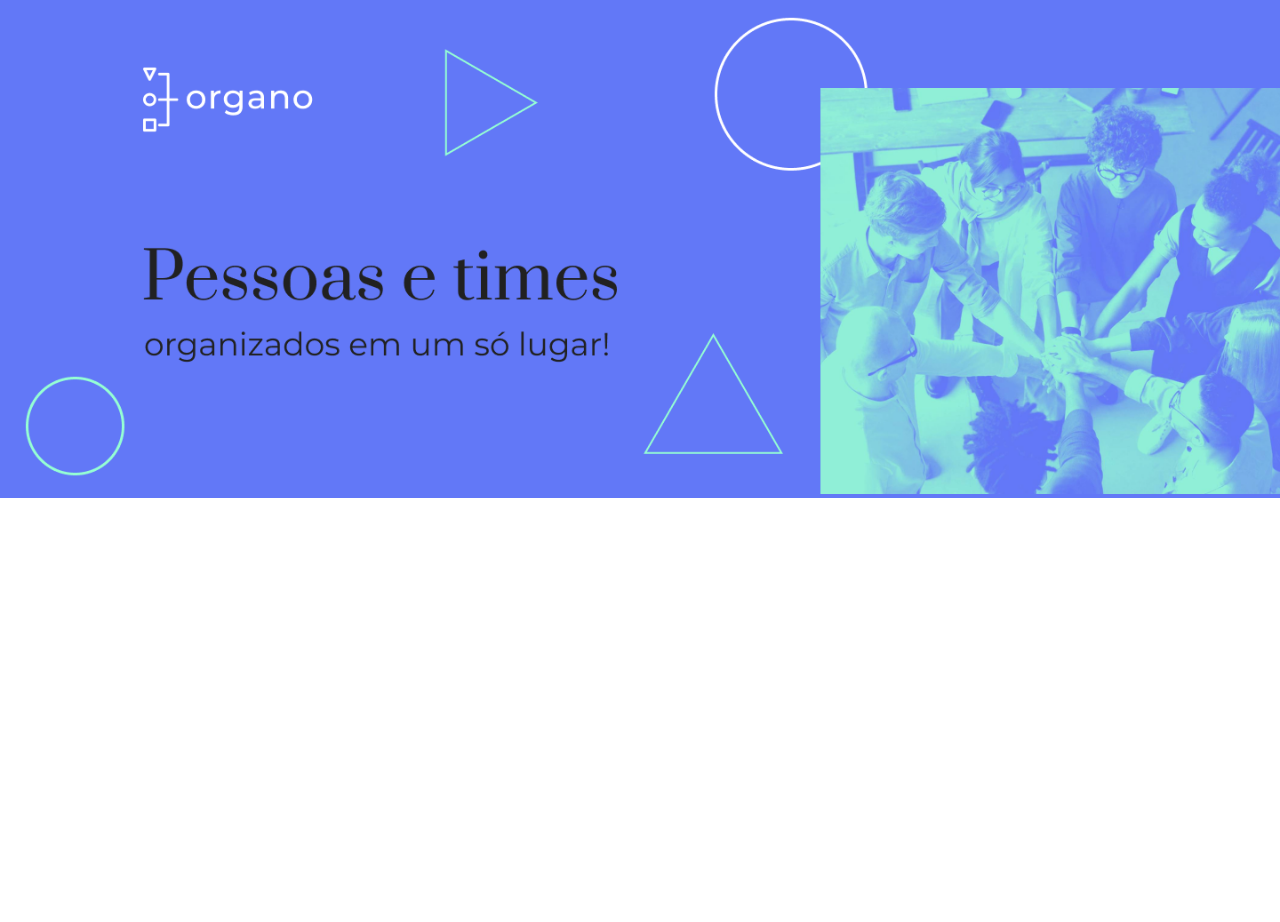
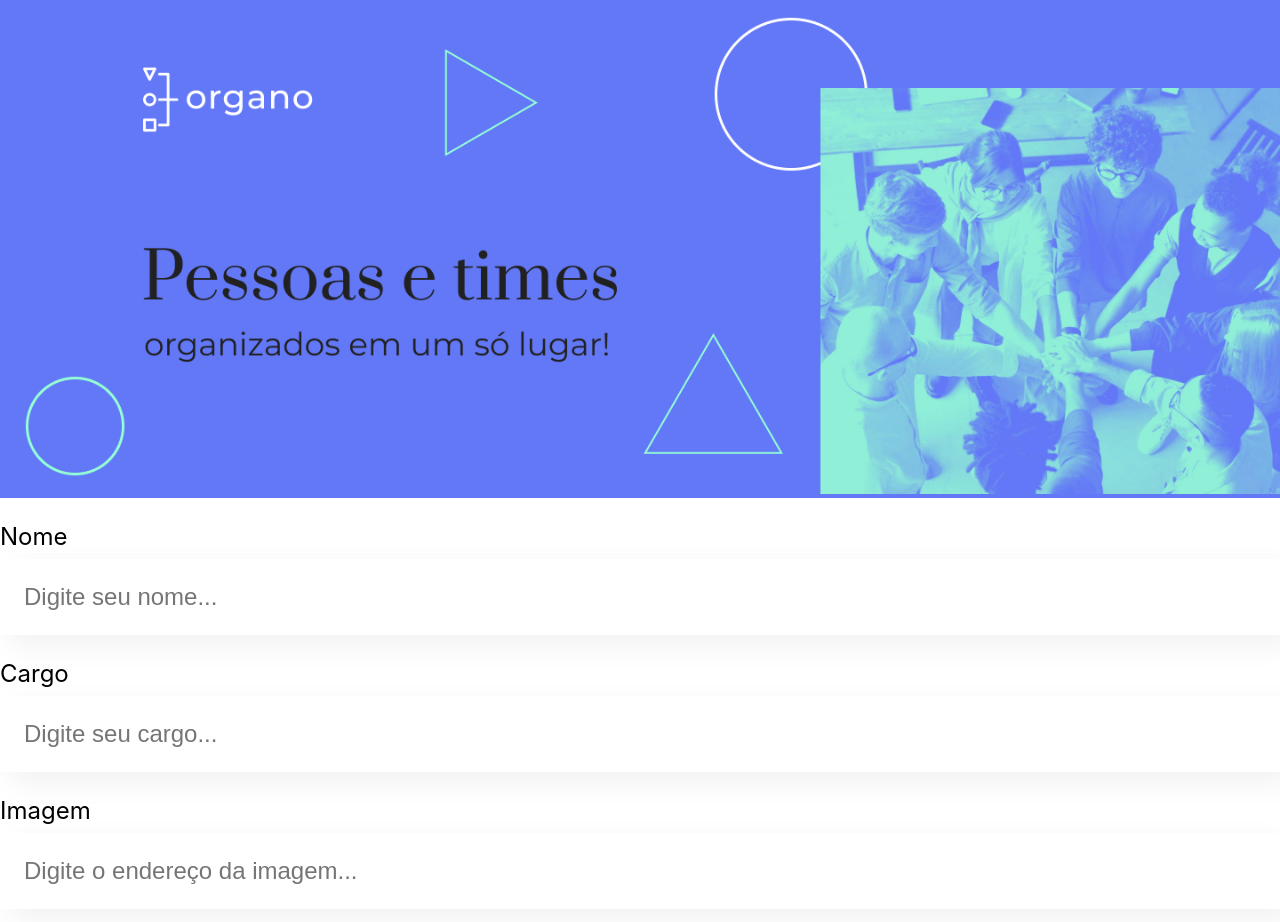
Before and after one commit to matheusjuda/organo-react, a React (Create React App) app: page / in a window 1280 px wide. Shown: the top 922 px of the page. Before the commit the page ends 800 px from the top, so only its background shows below. Built offline with nearby package versions, Linux system fonts and the light colour scheme.

Commit message:
Manipulando input (CampoTexto

```diff
--- a/src/App.css
+++ /dev/null
@@ -1,38 +0,0 @@
-.App {
-  text-align: center;
-}
-
-.App-logo {
-  height: 40vmin;
-  pointer-events: none;
-}
-
-@media (prefers-reduced-motion: no-preference) {
-  .App-logo {
-    animation: App-logo-spin infinite 20s linear;
-  }
-}
-
-.App-header {
-  background-color: #282c34;
-  min-height: 100vh;
-  display: flex;
-  flex-direction: column;
-  align-items: center;
-  justify-content: center;
-  font-size: calc(10px + 2vmin);
-  color: white;
-}
-
-.App-link {
-  color: #61dafb;
-}
-
-@keyframes App-logo-spin {
-  from {
-    transform: rotate(0deg);
-  }
-  to {
-    transform: rotate(360deg);
-  }
-}
--- a/src/App.js
+++ b/src/App.js
@@ -1,10 +1,11 @@
-import './App.css';
 import Banner from './componentes/Banner';
+import Formulario from './componentes/Formulario';
 
 function App() {
   return (
     <div className="App">
       <Banner />
+      <Formulario />
     </div>
   );
 }
--- /dev/null
+++ b/src/componentes/CampopTexto/CampoTexto.css
@@ -0,0 +1,19 @@
+.campo-texto {
+    margin: 24px 0;
+}
+
+.campo-texto label {
+    display: block;
+    margin-bottom: 8px;
+    font-size: 24px;
+}
+
+.campo-texto input {
+    background-color: #FFF;
+    box-shadow: 10px 10px 30px rgba(0, 0, 0, 0.06);
+    width: 100%;
+    border: none;
+    font-size: 24px;
+    padding: 24px;
+    box-sizing: border-box;
+}
--- /dev/null
+++ b/src/componentes/CampopTexto/index.js
@@ -0,0 +1,15 @@
+import './CampoTexto.css'
+
+const CampoTexto = (props) => {
+
+    const placeholderModificado = `${props.placeholder}...`
+
+    return (
+        <div className='campo-texto'>
+            <label>{props.label}</label>
+            <input placeholder={placeholderModificado} />
+        </div>
+    )
+}
+
+export default CampoTexto
--- /dev/null
+++ b/src/componentes/Formulario/index.js
@@ -0,0 +1,20 @@
+import CampoTexto from '../CampopTexto'
+import './Formulario.css'
+
+const Formulario = (props) => {
+    return (
+        <section>
+            <form>
+                <CampoTexto label="Nome" placeholder="Digite seu nome" />
+                <CampoTexto label="Cargo" placeholder="Digite seu cargo" />
+                <CampoTexto label="Imagem" placeholder="Digite o endereço da imagem" />
+            </form>
+        </section>
+
+
+
+
+    )
+}
+
+export default Formulario
```
Also changed, not shown: src/componentes/Formulario/Formulario.css (added).
